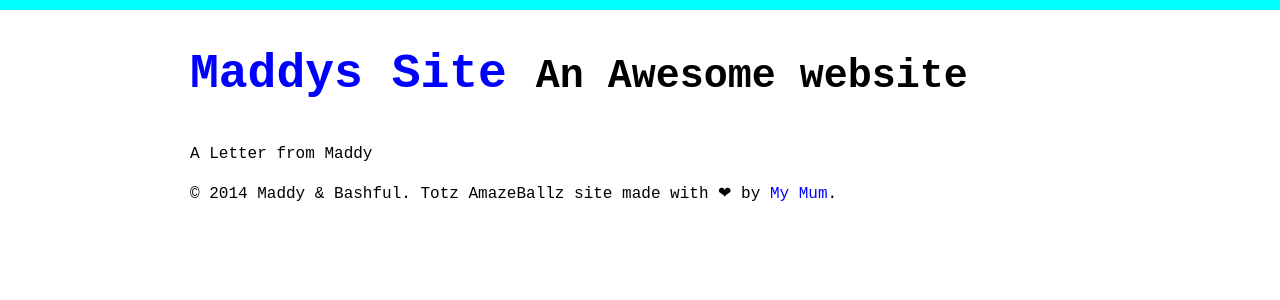
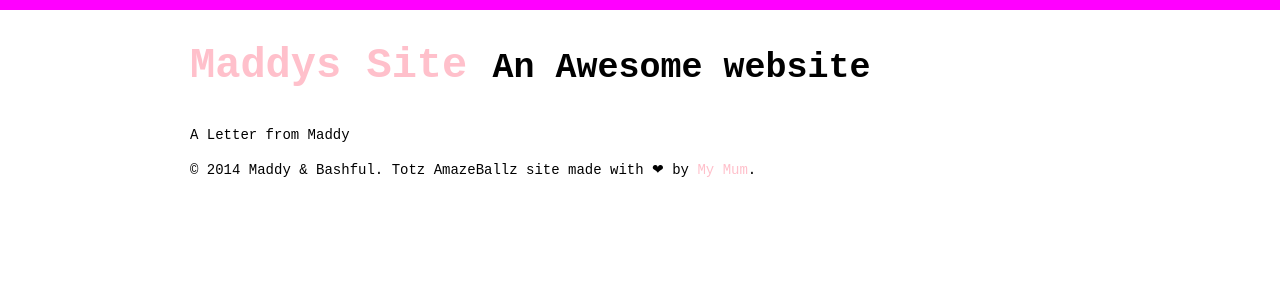
Before and after one commit to roachhd/maddy, a Jekyll site: the page built from letters/index.html, in a window 1280 px wide. Shown: the top 300 px of the page. Built offline with Jekyll 4.4.1, drawn with Linux system fonts in a browser that asks for light colours.

Commit message:
Update color-css.html

```diff
--- a/_includes/color-css.html
+++ b/_includes/color-css.html
@@ -1,7 +1,7 @@
 <style>
-    html { margin: 0; padding: 0; border-top: 10px solid cyan; }
-    body { width: 100%; max-width: 900px; margin: 20px auto; font-family: monospace; font-size: 16px; line-height: 1.5em; }
-    a { color: blue; text-decoration: none; }
+    html { margin: 0; padding: 0; border-top: 10px solid magenta; }
+    body { width: 90%; max-width: 900px; margin: 20px auto; font-family: monospace; font-size: 14px; line-height: 1.5em; }
+    a { color: pink; text-decoration: none; }
     h1 { font-size: 4em; }
     h1 em { color: magenta; font-size: .3em; }
     h3 { font-size: 3em; line-height: .7em; }
```
